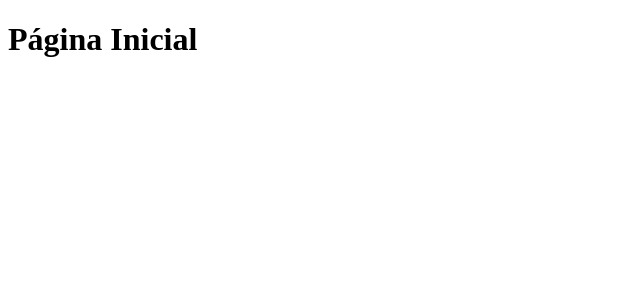
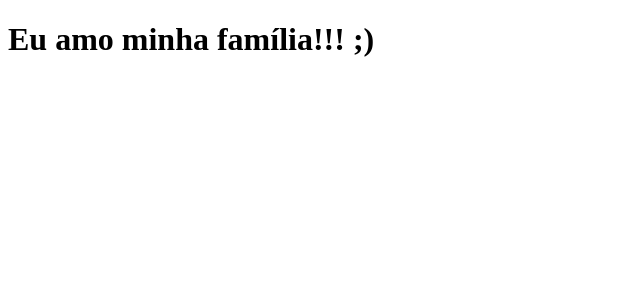
Before and after one commit to gustavopln/clone-tabnews, a Next.js app: page / in a window 1280 px wide. Shown: the top 300 px of the page, without its empty margins (0-640 px from the left). Built offline with nearby package versions, Linux system fonts and the light colour scheme.

Commit message:
modifica a frase

```diff
--- a/pages/index.js
+++ b/pages/index.js
@@ -1,5 +1,5 @@
 function Home() {
-    return <h1>Página Inicial</h1>
+    return <h1>Eu amo minha família!!! ;) </h1>
 }
 
 export default Home;
```
